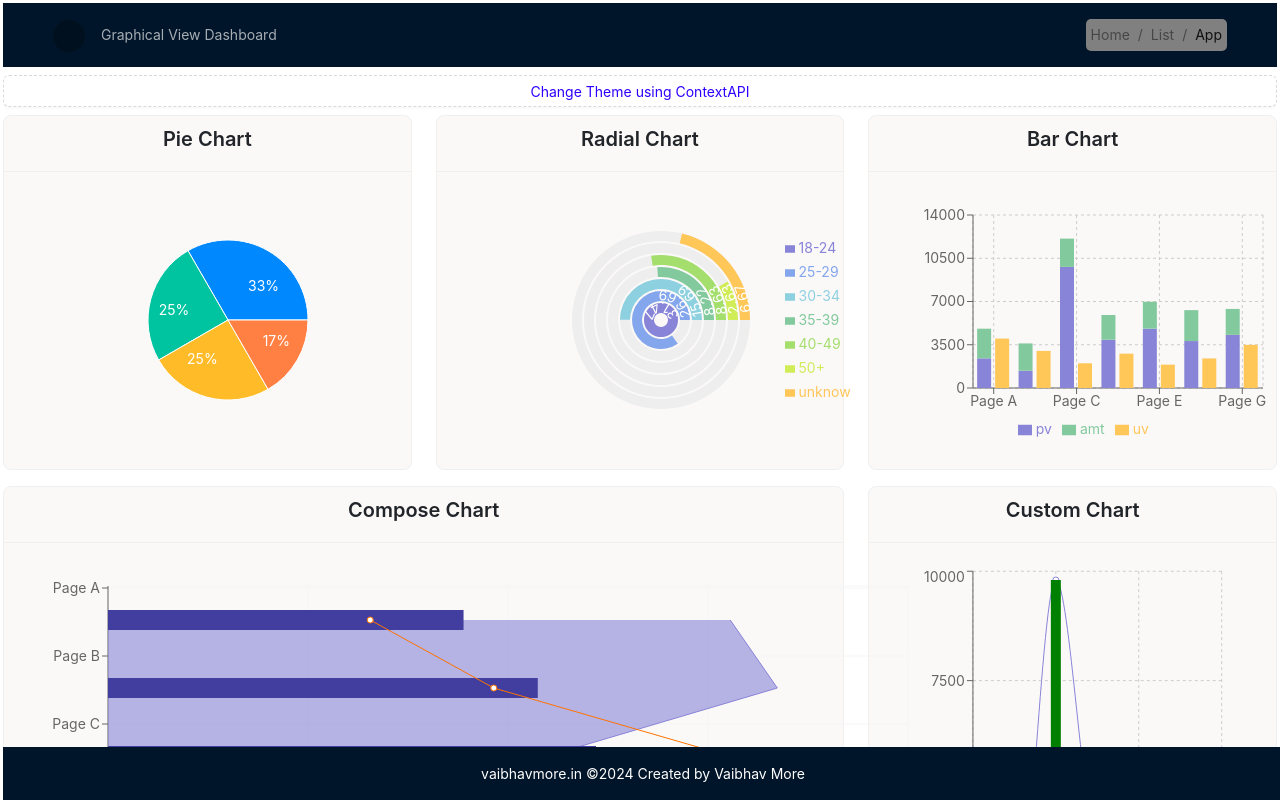
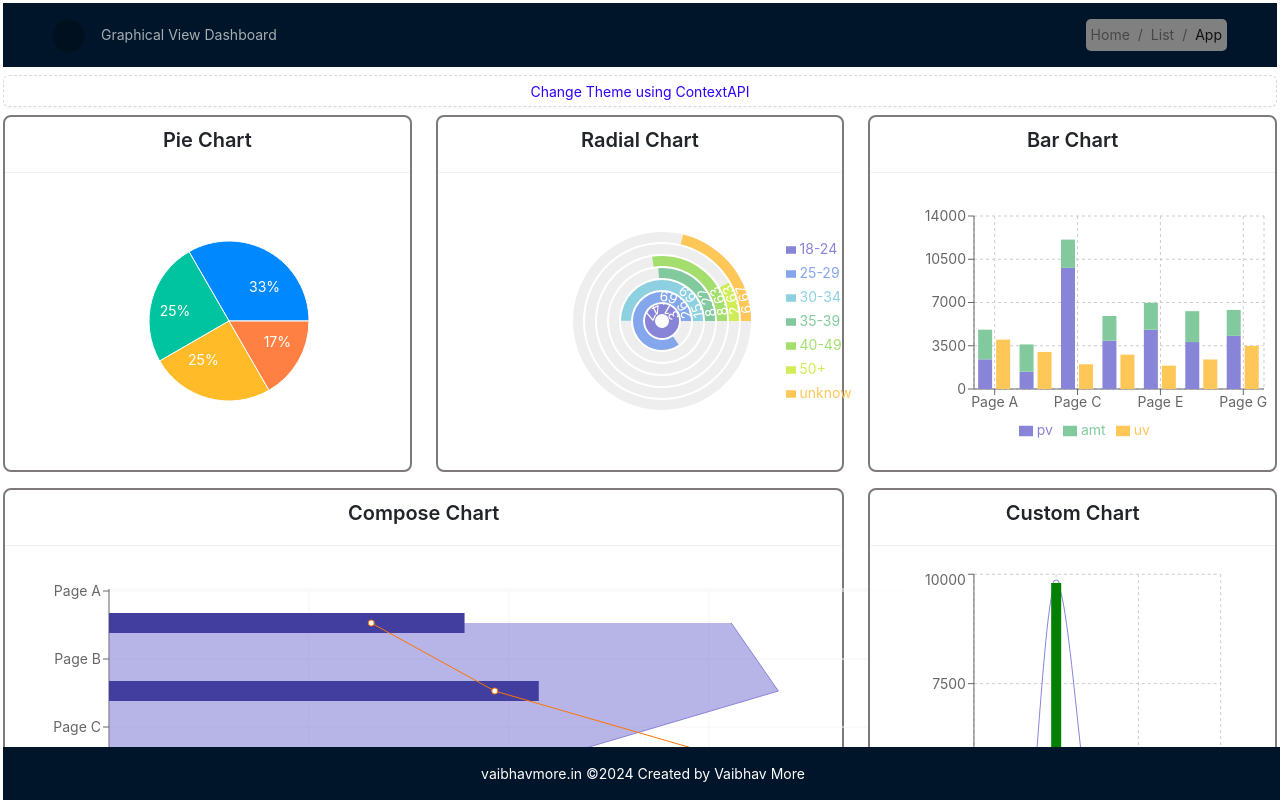
Before and after one commit to mvaibhav131/ReactStateManagement-ContextAPI, a React (Create React App) app in the folder app/: page / in a window 1280 px wide. Shown: the top 800 px of the page. Built offline with nearby package versions, Linux system fonts and the light colour scheme.

Commit message:
fixed the background

```diff
--- a/app/src/content/index.css
+++ b/app/src/content/index.css
@@ -14,7 +14,8 @@
 }
 
 .card_light{
- background-color: rgba(249, 245, 245, 0.693);
+ background-color: rgba(255, 255, 255, 0.866);
+ border: 2px solid rgb(126, 122, 122);
 }
 
 .btn_dark{
```
